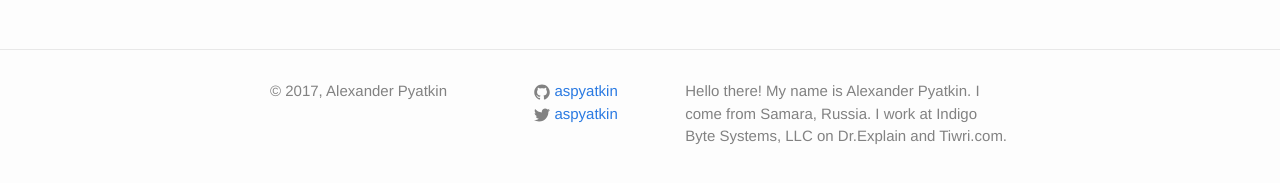
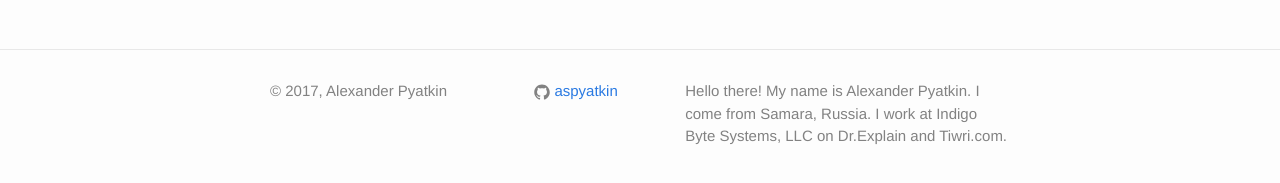
Before and after one commit to aspyatkin/personal-website, a Jekyll site: the page built from index.html, in a window 1280 px wide. Shown: the part 399-582 px from the top of the page. Built offline with Jekyll 4.4.1, drawn with Linux system fonts in a browser that asks for light colours.

Commit message:
Remove link to Twitter

```diff
--- a/_config.yml
+++ b/_config.yml
@@ -10,7 +10,6 @@
     development: https://aspyatkin.dev
     production: https://aspyatkin.com
 
-twitter_username: aspyatkin
 github_username:  aspyatkin
 
 timezone: Europe/Samara
--- a/_includes/footer.html
+++ b/_includes/footer.html
@@ -24,21 +24,6 @@
             </a>
           </li>
           {% endif %}
-
-          {% if site.twitter_username %}
-          <li>
-            <a href="https://twitter.com/{{ site.twitter_username }}" target="_blank">
-              <span class="icon  icon--twitter">
-                <svg viewBox="0 0 16 16">
-                  <path fill="#828282" d="M15.969,3.058c-0.586,0.26-1.217,0.436-1.878,0.515c0.675-0.405,1.194-1.045,1.438-1.809
-                  c-0.632,0.375-1.332,0.647-2.076,0.793c-0.596-0.636-1.446-1.033-2.387-1.033c-1.806,0-3.27,1.464-3.27,3.27 c0,0.256,0.029,0.506,0.085,0.745C5.163,5.404,2.753,4.102,1.14,2.124C0.859,2.607,0.698,3.168,0.698,3.767 c0,1.134,0.577,2.135,1.455,2.722C1.616,6.472,1.112,6.325,0.671,6.08c0,0.014,0,0.027,0,0.041c0,1.584,1.127,2.906,2.623,3.206 C3.02,9.402,2.731,9.442,2.433,9.442c-0.211,0-0.416-0.021-0.615-0.059c0.416,1.299,1.624,2.245,3.055,2.271 c-1.119,0.877-2.529,1.4-4.061,1.4c-0.264,0-0.524-0.015-0.78-0.046c1.447,0.928,3.166,1.469,5.013,1.469 c6.015,0,9.304-4.983,9.304-9.304c0-0.142-0.003-0.283-0.009-0.423C14.976,4.29,15.531,3.714,15.969,3.058z"/>
-                </svg>
-              </span>
-
-              <span class="username">{{ site.twitter_username }}</span>
-            </a>
-          </li>
-          {% endif %}
         </ul>
       </div>
 
```
